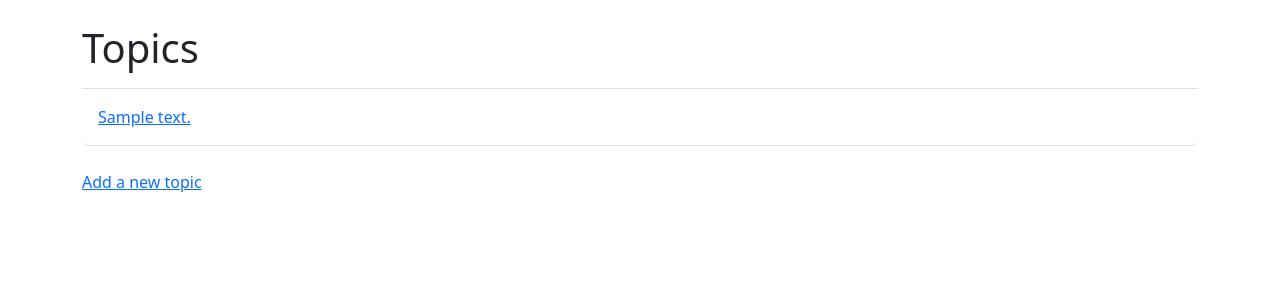
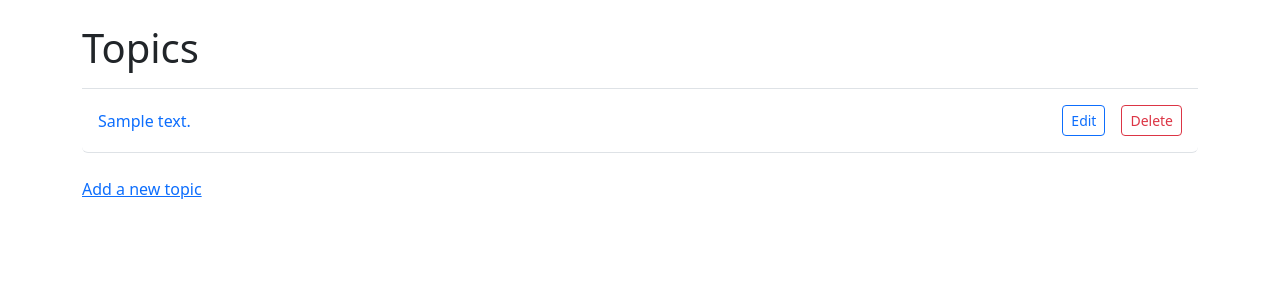
Before and after one commit to clintsrc/routine-saga, a Django app: page /topics/ in a window 1280 px wide. Shown: the part 58-358 px from the top of the page. Run offline with Django 5.2, Linux system fonts and the light colour scheme; the first user in the database is signed in; tables that the repository leaves empty hold one stand-in row (Sample ...); some libraries are stand-ins or nearby versions.

Commit message:
Edit and Delete support for Topics

```diff
--- a/notes/templates/notes/new_topic.html
+++ b/notes/templates/notes/new_topic.html
@@ -13,7 +13,7 @@
   {{form.as_div}}
   <!-- the form submit button //-->
   <div class="mt-3 d-flex">
-    <button type="submit" class="btn btn-outline-primary me-2">Add</button>
+    <button type="submit" class="btn btn-outline-primary">Add</button>
     <a href="{% url 'notes:index' %}" class="btn btn-outline-secondary" role="button">Cancel</a>
   </div>
 </form>
--- a/notes/templates/notes/topic.html
+++ b/notes/templates/notes/topic.html
@@ -17,12 +17,12 @@
   <div>
     <a
       href="{% url 'notes:edit_entry' entry.id %}"
-      class="text-decoration-none me-3"
+      class="btn btn-sm btn-outline-primary me-3"
       >Edit</a
     >
     <a
       href="{% url 'notes:delete_entry' entry.id %}"
-      class="text-danger text-decoration-none"
+      class="btn btn-sm btn-outline-danger"
       >Delete</a
     >
   </div>
--- a/notes/templates/notes/topics.html
+++ b/notes/templates/notes/topics.html
@@ -4,17 +4,23 @@
 <!-- Specify the content block //-->
 {% block page_header %}
 <h1>Topics</h1>
-{% endblock page_header %}
-
-{% block content %}
+{% endblock page_header %} {% block content %}
 
 <!-- Use a for loop to populate an unordered list from the context dictionary
     which contains the topics queried from the database //-->
-<ul class="list-group border-bottom pb-2 mb-4"">
+<ul class="list-group border-bottom pb-2 mb-4">
   {% for topic in topics %}
   <!-- Double brace for variable interplation //-->
-  <li class="list-group-item border-0">
-    <a href="{% url 'notes:topic' topic.id %}">{{topic.text}}</a></li>
+  <li class="list-group-item border-0 d-flex justify-content-between align-items-center">
+    <!-- Topic name on the left -->
+    <a href="{% url 'notes:topic' topic.id %}" class="text-decoration-none">{{ topic.text }}</a>
+
+    <!-- Button group aligned right -->
+    <div class="d-flex">
+      <a href="{% url 'notes:edit_topic' topic.id %}" class="btn btn-sm btn-outline-primary me-3">Edit</a>
+      <a href="{% url 'notes:delete_topic' topic.id %}" class="btn btn-sm btn-outline-danger">Delete</a>
+    </div>
+  </li>
   <!-- Handle and empty query result //-->
   {% empty %}
   <li class="list-group-item border-0">No topics have been added yet.</li>
--- a/notes/urls.py
+++ b/notes/urls.py
@@ -31,11 +31,15 @@ urlpatterns = [
     ##
     # Update routes
     #
+    # Update a topic
+    path("edit_topic/<int:topic_id>/", views.edit_topic, name="edit_topic"),
     # Update an entry
     path("edit_entry/<int:entry_id>/", views.edit_entry, name="edit_entry"),
     ##
     # Delete routes
     #
-    # Delete an entry  (GET shows confirm page, POST performs delete)
+    # Delete a topic (GET shows confirm page, POST performs delete)
+    path("delete_topic/<int:topic_id>/", views.delete_topic, name="delete_topic"),
+    # Delete an entry (GET shows confirm page, POST performs delete)
     path("delete_entry/<int:entry_id>/", views.delete_entry, name="delete_entry"),
 ]
--- a/notes/views.py
+++ b/notes/views.py
@@ -118,6 +118,29 @@ def new_entry(request, topic_id):
 # Update endpoints
 #
 @login_required
+def edit_topic(request, topic_id):
+    """Edit an existing Topic."""
+    topic = get_object_or_404(Topic, id=topic_id)
+
+    # Ensure the current user owns the topic
+    if topic.owner != request.user:
+        raise Http404
+
+    if request.method != "POST":
+        # Load form pre-filled with topic data
+        form = TopicForm(instance=topic)
+    else:
+        # Update topic with user-submitted data
+        form = TopicForm(instance=topic, data=request.POST)
+        if form.is_valid():
+            form.save()
+            return redirect("notes:topics")  # Redirect to topics list
+
+    context = {"form": form, "topic": topic}
+    return render(request, "notes/edit_topic.html", context)
+
+
+@login_required
 def edit_entry(request, entry_id):
     """Edit an existing Entry"""
     entry = Entry.objects.get(id=entry_id)
@@ -150,6 +173,22 @@ def edit_entry(request, entry_id):
 ##
 # Delete endpoint
 #
+# Delete a topic (via form: POST for deletion)
+@login_required
+def delete_topic(request, topic_id):
+    """Delete an existing Topic and its entries."""
+    topic = get_object_or_404(Topic, id=topic_id)
+
+    if topic.owner != request.user:
+        raise Http404
+
+    if request.method == "POST":
+        topic.delete()
+        return redirect("notes:topics")
+
+    return render(request, "notes/delete_topic.html", {"topic": topic})
+
+
 # Delete an entry (via form: POST for deletion)
 @login_required
 def delete_entry(request, entry_id):
```
Also changed, not shown: notes/templates/notes/delete_topic.html (added, +15 -0 lines), notes/templates/notes/edit_topic.html (added, +13 -0 lines).
